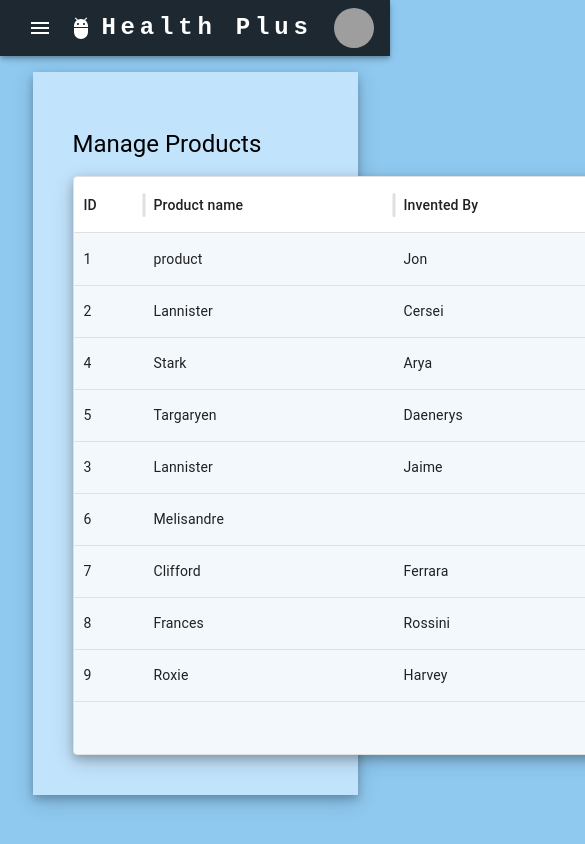
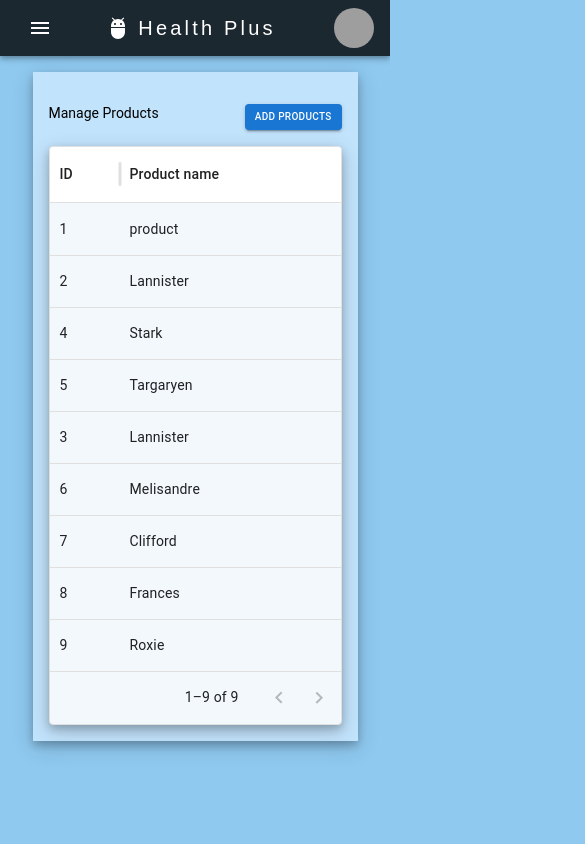
Before and after one commit to Aayushi-2000/Health_Plus, a React (Create React App) app: page /products in a window 390 px wide. Shown: the top 844 px of the page, 585 px wide, since content can reach past the window. Built offline with nearby package versions, Linux system fonts and the light colour scheme; grey boxes are pictures that could not be loaded.

Commit message:
responsive-ui

```diff
--- a/src/components/Dialogs/AddandEditProducts.js
+++ b/src/components/Dialogs/AddandEditProducts.js
@@ -69,7 +69,12 @@ const AddEditProduct = ({ row }) => {
         {row ? (
           <EditNoteOutlined onClick={handleOpen} />
         ) : (
-          <Button variant="contained" size="small" onClick={handleOpen}>
+          <Button
+            variant="contained"
+            size="small"
+            onClick={handleOpen}
+            sx={{ fontSize: { xs: 10 } }}
+          >
             Add Products
           </Button>
         )}
--- a/src/pages/Login.js
+++ b/src/pages/Login.js
@@ -58,11 +58,15 @@ const LogInPage = () => {
       >
         <Card>
           <form onSubmit={handleSubmit(OnSubmit)}>
-            <CardContent sx={{ p: 5 }}>
+            <CardContent sx={{ p: { xs: 1, md: 4, lg: 5 } }}>
               <Box
                 display="Grid"
                 justifyContent="center"
-                sx={{ pr: 5, pl: 5, pb: 5 }}
+                sx={{
+                  pr: { xs: 2, md: 4, lg: 5 },
+                  pl: { xs: 2, md: 4, lg: 5 },
+                  pb: { xs: 2, md: 4, lg: 5 },
+                }}
               >
                 <Typography
                   variant="h5"
@@ -75,9 +79,9 @@ const LogInPage = () => {
                 <Box display="flex" justifyContent="center">
                   <AdbIcon
                     sx={{
-                      display: { xs: "none", md: "flex" },
-                      height: "50px",
-                      width: "50px",
+                      display: { xs: "flex", md: "flex" },
+                      height: { xs: "20px", md: "50px" },
+                      width: { xs: "20px", md: "50px" },
                     }}
                   />
                 </Box>
@@ -144,14 +148,14 @@ const LogInPage = () => {
                 </Grid>
               </Box>
             </CardContent>
-            <CardActions sx={{ pb: 5 }}>
+            <CardActions sx={{ pb: { xs: 2, md: 4, lg: 5 } }}>
               <Grid
                 container
                 spacing={2}
                 display="flex"
                 justifyContent="center"
               >
-                <Grid>
+                <Grid item>
                   <Button variant="contained" size="medium" type="submit">
                     Log In
                   </Button>
--- a/src/pages/NavBar.js
+++ b/src/pages/NavBar.js
@@ -100,19 +100,19 @@ function NavBar() {
           </Box>
           <AdbIcon sx={{ display: { xs: "flex", md: "none" }, mr: 1 }} />
           <Typography
-            variant="h5"
+            variant="h6"
             noWrap
             component="a"
             href="#app-bar-with-responsive-menu"
             sx={{
               mr: 2,
               display: { xs: "flex", md: "none" },
-              flexGrow: 1,
-              fontFamily: "monospace",
-              fontWeight: 700,
-              letterSpacing: ".3rem",
+              fontFamily: "fantasy",
+              letterSpacing: ".2rem",
               color: "inherit",
               textDecoration: "none",
+              flexGrow: 1,
+              fontWeight: { xs: 400, md: 700 },
             }}
           >
             Health Plus
--- a/src/pages/ProductDashboard.js
+++ b/src/pages/ProductDashboard.js
@@ -176,26 +176,27 @@ export default function AdminDashboard() {
         columnGap={2}
         rowSpacing={2}
         sx={{
-          p: 5,
+          p: { xs: 2, md: 5, lg: 5 },
           mt: 2,
           mb: 2,
           backgroundColor: "#c2e3fc",
           boxShadow:
             "0 4px 8px 0 rgba(0, 0, 0, 0.2), 0 6px 20px 0 rgba(0, 0, 0, 0.19)",
         }}
-        display="grid"
       >
-        <Grid item>
-          <Grid container display="flex" justifyContent="space-between">
-            <Grid item>
-              <Typography variant="h5">Manage Products</Typography>
+        <Grid item xs={12} md={12} lg={12}>
+          <Grid container display="flex">
+            <Grid item xs={6}>
+              <Typography variant="h5" sx={{ fontSize: { xs: 14 } }}>
+                Manage Products
+              </Typography>
             </Grid>
-            <Grid item>
+            <Grid item xs={6} display="flex" justifyContent="flex-end">
               <AddEditProduct />
             </Grid>
           </Grid>
         </Grid>
-        <Grid item>
+        <Grid item xs={12} md={12} lg={12}>
           <DataGrid
             rows={rows}
             autoHeight
```
